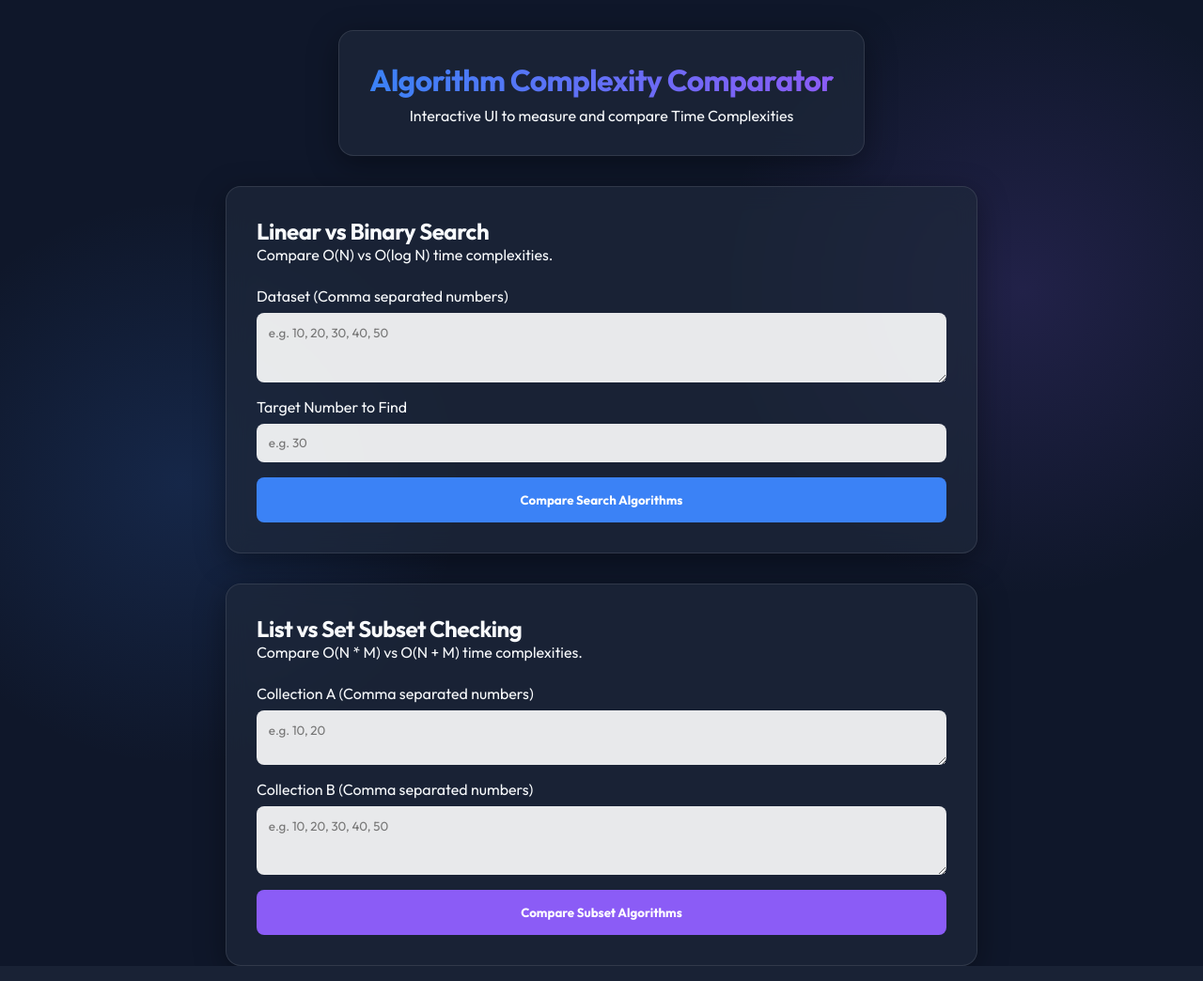
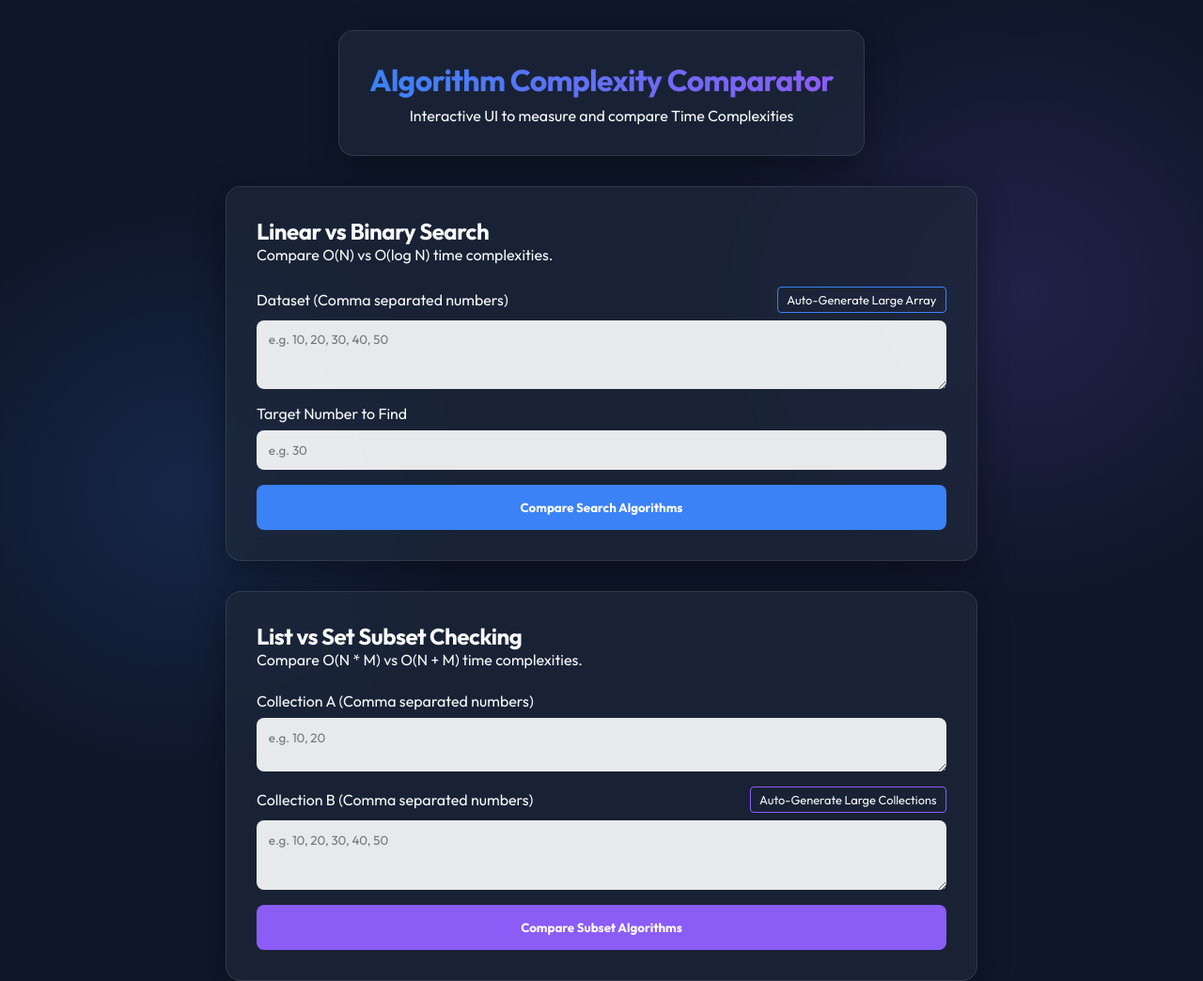
Before and after one commit to mounikadola07-alt/CFAI-Project, a Flask app: page / in a window 1280 px wide. Shown: the whole page at 94% size. Run offline with Flask 3, Linux system fonts and the light colour scheme.

Commit message:
feat(ui): Add large dataset auto-generators for testing complexities

```diff
--- a/static/app.js
+++ b/static/app.js
@@ -116,4 +116,19 @@
             </div>
         `;
     }
+
+    // Dataset Generators
+    document.getElementById('search-generate-btn').addEventListener('click', () => {
+        const largeArray = Array.from({length: 10000}, () => Math.floor(Math.random() * 100000));
+        largeArray.sort((a, b) => a - b); // Sorting for binary search
+        document.getElementById('array-input').value = largeArray.join(', ');
+        document.getElementById('target-input').value = largeArray[Math.floor(Math.random() * largeArray.length)];
+    });
+
+    document.getElementById('subset-generate-btn').addEventListener('click', () => {
+        const largeArray = Array.from({length: 10000}, () => Math.floor(Math.random() * 50000));
+        const smallArray = Array.from({length: 500}, () => largeArray[Math.floor(Math.random() * largeArray.length)]);
+        document.getElementById('collection-b-input').value = largeArray.join(', ');
+        document.getElementById('collection-a-input').value = smallArray.join(', ');
+    });
 });
--- a/templates/index.html
+++ b/templates/index.html
@@ -20,7 +20,10 @@
 
             <form id="search-form" style="display: flex; flex-direction: column; gap: 1rem;">
                 <div style="display: flex; flex-direction: column; gap: 0.5rem;">
-                    <label for="array-input">Dataset (Comma separated numbers)</label>
+                    <div style="display: flex; justify-content: space-between; align-items: center;">
+                        <label for="array-input">Dataset (Comma separated numbers)</label>
+                        <button type="button" id="search-generate-btn" style="background: none; border: 1px solid var(--accent-blue); color: var(--text-primary); padding: 0.3rem 0.6rem; border-radius: 4px; cursor: pointer; font-size: 0.8rem;">Auto-Generate Large Array</button>
+                    </div>
                     <textarea id="array-input" rows="3" placeholder="e.g. 10, 20, 30, 40, 50" style="padding: 0.8rem; border-radius: 8px; border: none; outline: none; background: rgba(255,255,255,0.9); font-family: inherit; resize: vertical;" required></textarea>
                 </div>
 
@@ -49,7 +52,10 @@
                 </div>
 
                 <div style="display: flex; flex-direction: column; gap: 0.5rem;">
-                    <label for="collection-b-input">Collection B (Comma separated numbers)</label>
+                    <div style="display: flex; justify-content: space-between; align-items: center;">
+                        <label for="collection-b-input">Collection B (Comma separated numbers)</label>
+                        <button type="button" id="subset-generate-btn" style="background: none; border: 1px solid var(--accent-purple); color: var(--text-primary); padding: 0.3rem 0.6rem; border-radius: 4px; cursor: pointer; font-size: 0.8rem;">Auto-Generate Large Collections</button>
+                    </div>
                     <textarea id="collection-b-input" rows="3" placeholder="e.g. 10, 20, 30, 40, 50" style="padding: 0.8rem; border-radius: 8px; border: none; outline: none; background: rgba(255,255,255,0.9); font-family: inherit; resize: vertical;" required></textarea>
                 </div>
 
```
